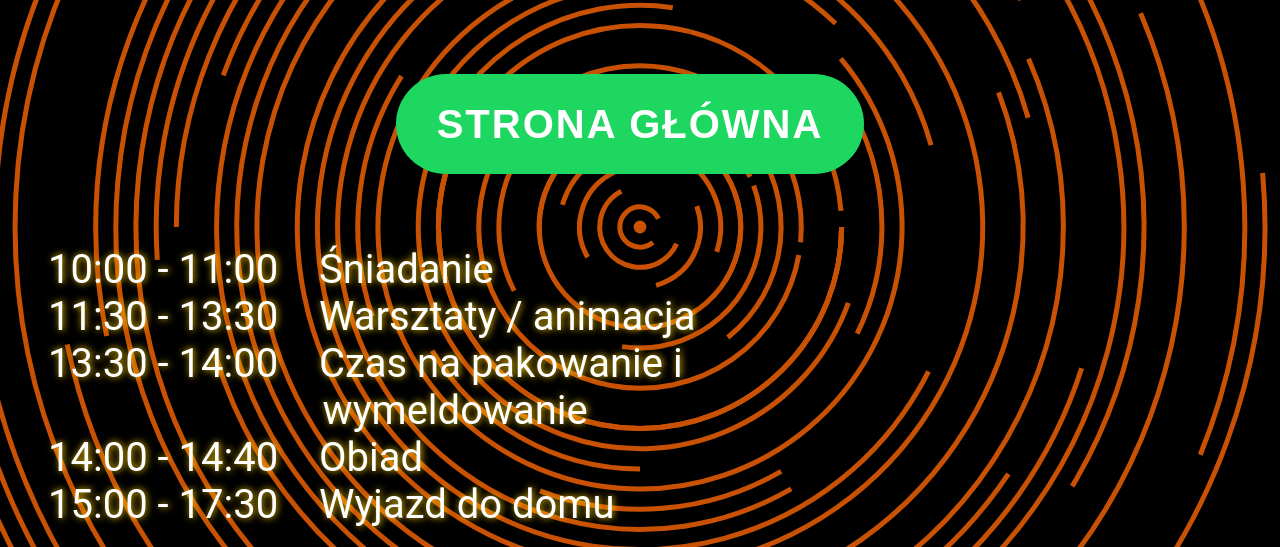
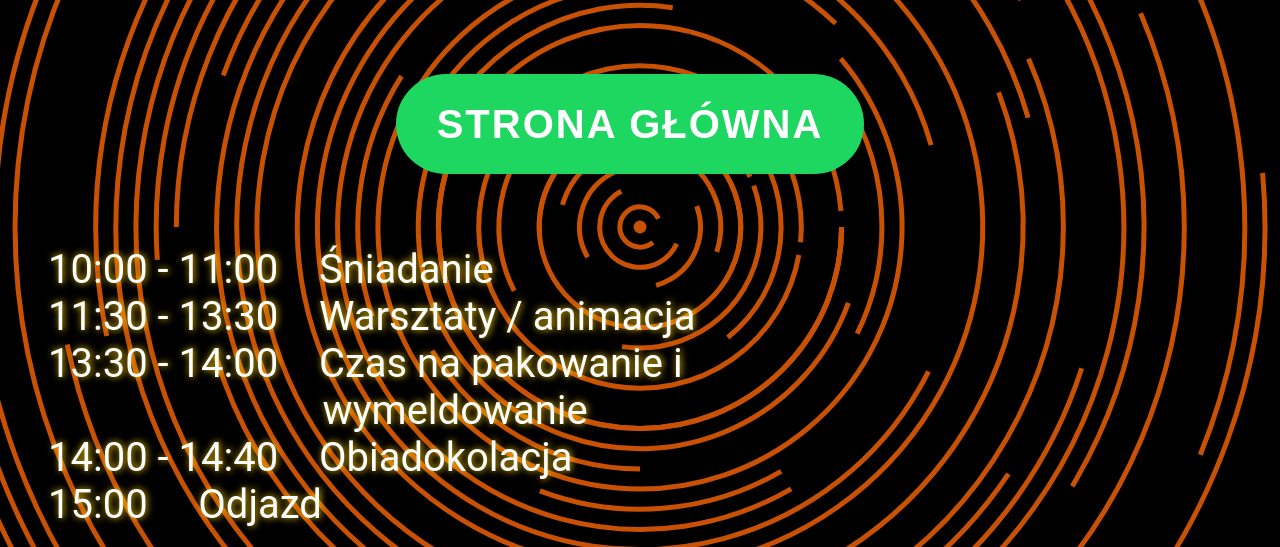
Before and after one commit to konieczkakacper/wyjazd23, a plain HTML site: page fifth.html in a window 1280 px wide. Shown: the part 253-800 px from the top of the page. Drawn offline with Linux system fonts and the light colour scheme.

Commit message:
Update fifth.html

```diff
--- a/fifth.html
+++ b/fifth.html
@@ -20,8 +20,8 @@
         <li class="li-text">10:00 - 11:00&emsp;Śniadanie</li>
         <li class="li-text">11:30 - 13:30&emsp;Warsztaty / animacja</li>
         <li class="li-text">13:30 - 14:00&emsp;Czas na pakowanie i<br>&emsp; &emsp; &emsp;&emsp; &emsp;&emsp;wymeldowanie</li>
-        <li class="li-text">14:00 - 14:40&emsp;Obiad</li>
-        <li class="li-text">15:00 - 17:30&emsp;Wyjazd do domu</li>
+        <li class="li-text">14:00 - 14:40&emsp;Obiadokolacja</li>
+        <li class="li-text">15:00        &emsp;Odjazd</li>
     </ul>
 </div>
 
```
